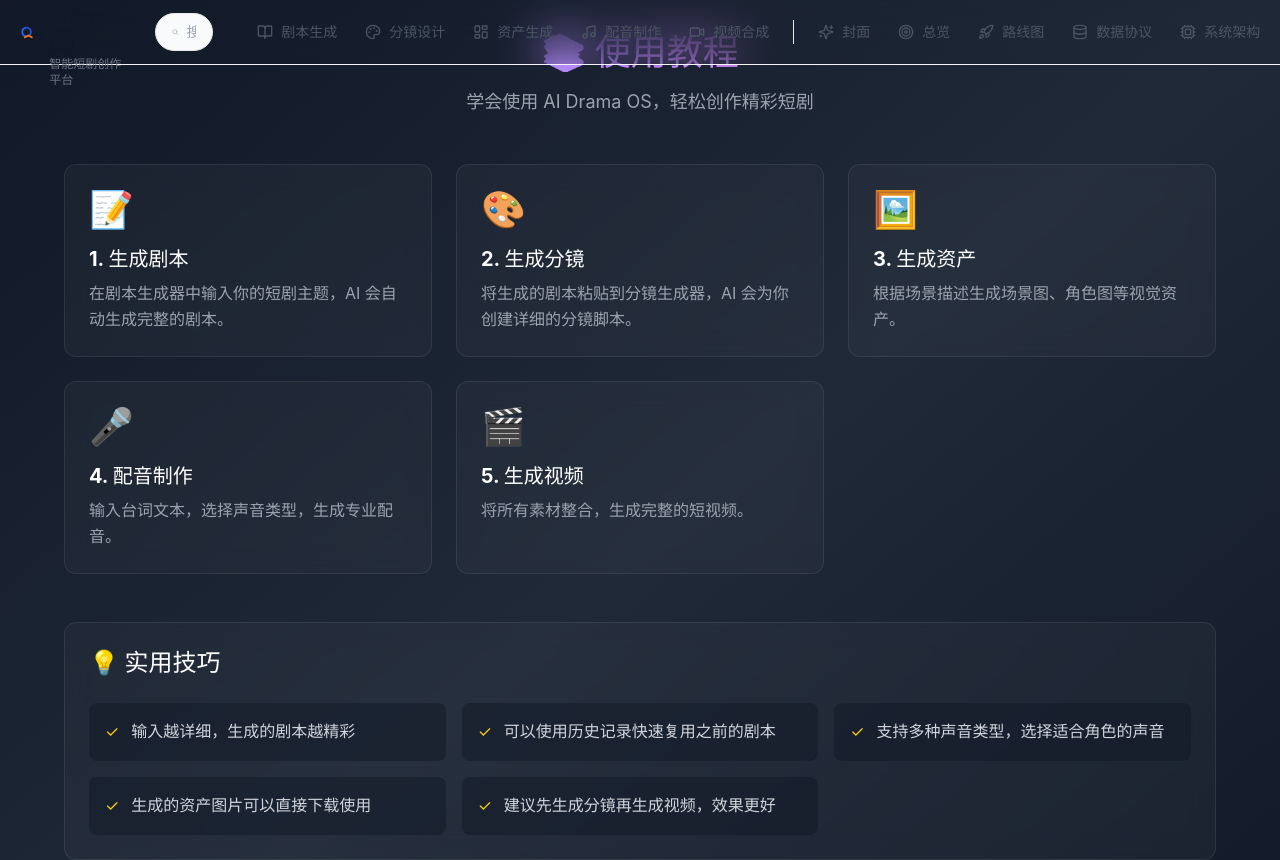
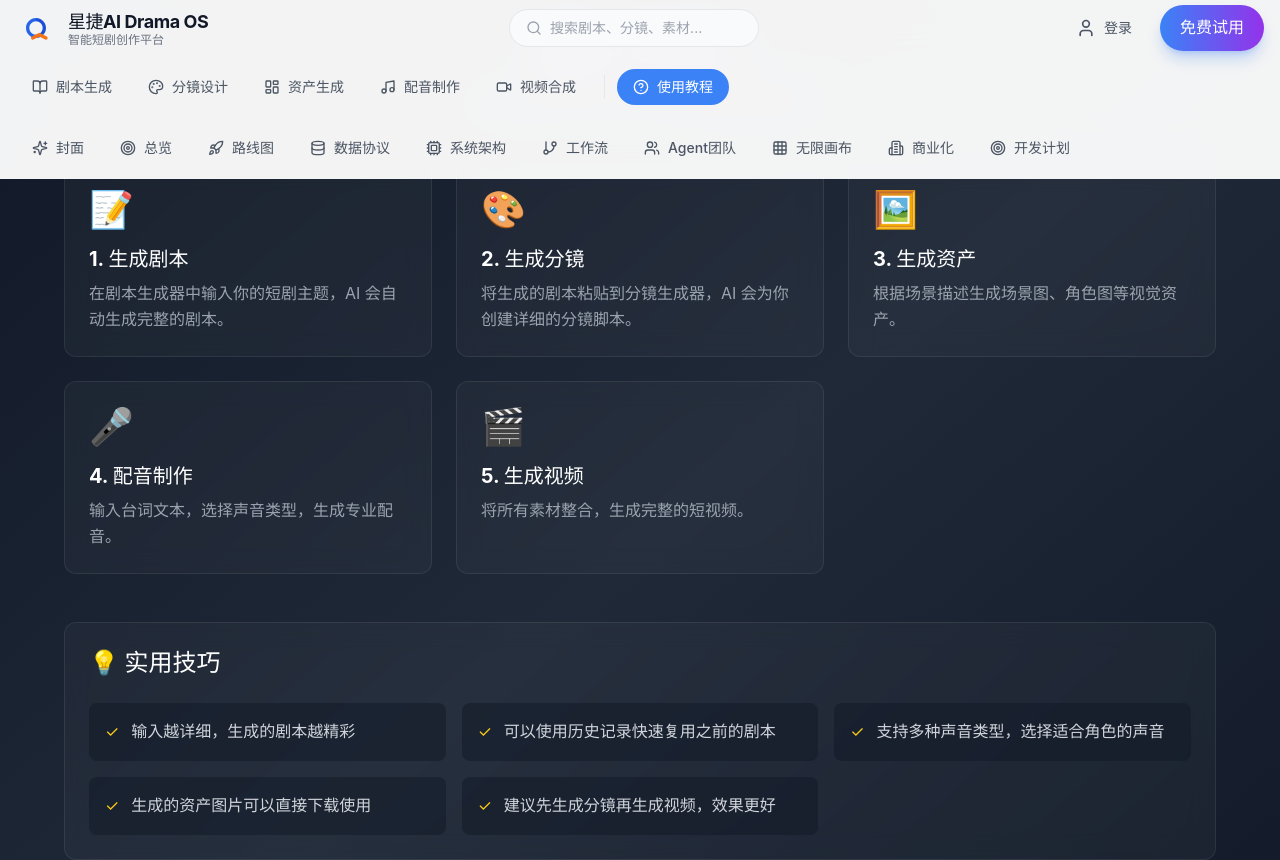
Before and after one commit to nhanhxxm2can9351-glitch/ai-drama-os, a React (Vite) app: page /tutorial in a window 1280 px wide. Shown: the top 860 px of the page. Built offline with nearby package versions, Linux system fonts and the light colour scheme.

Commit message:
Redesign navbar with multi-row layout

```diff
--- a/src/components/layout/Navbar.tsx
+++ b/src/components/layout/Navbar.tsx
@@ -1,5 +1,5 @@
 import { Link, useLocation } from 'react-router-dom';
-import { Menu, X, ChevronLeft, ChevronRight, BookOpen, Palette, Music, Video, HelpCircle, LayoutDashboard, Search, User, Sparkles, Target, Database, Cpu, GitBranch, Users, Grid3X3, Building2, Rocket } from 'lucide-react';
+import { Menu, X, BookOpen, Palette, Music, Video, HelpCircle, LayoutDashboard, Search, User, Sparkles, Target, Database, Cpu, GitBranch, Users, Grid3X3, Building2, Rocket } from 'lucide-react';
 import { useState } from 'react';
 
 const mainNavItems = [
@@ -30,13 +30,12 @@
 export default function Navbar() {
   const [isOpen, setIsOpen] = useState(false);
   const [searchFocused, setSearchFocused] = useState(false);
-  const [collapsed, setCollapsed] = useState(false);
   const location = useLocation();
 
   return (
-    <nav className="fixed top-0 left-0 right-0 z-50 bg-white/8 backdrop-blur-xl border-b border-gray-100 transition-all duration-300">
+    <nav className="fixed top-0 left-0 right-0 z-50 bg-white/95 backdrop-blur-xl border-b border-gray-100">
       <div className="container mx-auto px-4">
-        <div className="flex items-center justify-between h-16">
+        <div className="flex items-center justify-between h-14">
           <Link to="/" className="flex items-center gap-3">
             <div className="relative w-10 h-10">
               <svg viewBox="0 0 48 48" className="w-full h-full">
@@ -57,13 +56,13 @@
                 />
               </svg>
             </div>
-            <div className={`flex flex-col transition-all duration-300 ${collapsed ? 'opacity-0 w-0 overflow-hidden' : 'opacity-100'}`}>
+            <div className="flex flex-col">
               <span className="font-bold text-lg text-gray-900 tracking-tight">星捷AI Drama OS</span>
               <span className="text-xs text-gray-500 -mt-1">智能短剧创作平台</span>
             </div>
           </Link>
 
-          <div className={`hidden xl:flex items-center flex-1 max-w-xl mx-8 transition-all duration-300 ${collapsed ? 'opacity-0 w-0 overflow-hidden' : 'opacity-100'}`}>
+          <div className="hidden md:flex items-center gap-2">
             <div className={`flex items-center gap-2 px-4 py-2 rounded-full border transition-all ${
               searchFocused ? 'border-blue-500 shadow-lg shadow-blue-500/20' : 'border-gray-200 bg-gray-50'
             }`}>
@@ -71,14 +70,34 @@
               <input
                 type="text"
                 placeholder="搜索剧本、分镜、素材..."
-                className="bg-transparent outline-none text-sm text-gray-700 placeholder-gray-400 w-full"
+                className="bg-transparent outline-none text-sm text-gray-700 placeholder-gray-400 w-48"
                 onFocus={() => setSearchFocused(true)}
                 onBlur={() => setSearchFocused(false)}
               />
             </div>
           </div>
 
-          <div className={`hidden lg:flex items-center gap-1 transition-all duration-300 ${collapsed ? 'opacity-0 w-0 overflow-hidden' : 'opacity-100'}`}>
+          <div className="flex items-center gap-3">
+            <button className="flex items-center gap-2 px-4 py-2 rounded-full text-gray-600 hover:text-gray-900 hover:bg-gray-100 transition-all">
+              <User className="w-5 h-5" />
+              <span className="text-sm font-medium hidden sm:inline">登录</span>
+            </button>
+            <button className="px-5 py-2.5 bg-gradient-to-r from-blue-500 to-purple-600 text-white rounded-full font-medium hover:from-blue-600 hover:to-purple-700 transition-all transform hover:scale-105 shadow-lg shadow-blue-500/30">
+              <span className="hidden sm:inline">免费试用</span>
+              <span className="sm:hidden">试用</span>
+            </button>
+
+            <button
+              className="lg:hidden p-2 text-gray-600 hover:text-gray-900"
+              onClick={() => setIsOpen(!isOpen)}
+            >
+              {isOpen ? <X className="w-6 h-6" /> : <Menu className="w-6 h-6" />}
+            </button>
+          </div>
+        </div>
+
+        <div className="hidden lg:block border-t border-gray-100">
+          <div className="flex items-center gap-1 py-3 overflow-x-auto scrollbar-hide">
             {mainNavItems.map((item) => {
               const Icon = item.icon;
               const isActive = location.pathname === item.path;
@@ -86,30 +105,9 @@
                 <Link
                   key={item.path}
                   to={item.path}
-                  className={`flex items-center gap-2 px-3 py-2 rounded-full text-sm font-medium transition-all whitespace-nowrap ${
+                  className={`flex items-center gap-2 px-4 py-2 rounded-full text-sm font-medium transition-all whitespace-nowrap ${
                     isActive
                       ? 'bg-gradient-to-r from-blue-500 to-purple-500 text-white shadow-lg shadow-blue-500/30'
-                      : 'text-gray-600 hover:text-gray-900 hover:bg-gray-100'
-                  }`}
-                >
-                  <Icon className="w-4 h-4" />
-                  {item.label}
-                </Link>
-              );
-            })}
-
-            <div className="w-px h-6 bg-gray-200 mx-2 flex-shrink-0" />
-
-            {designNavItems.map((item) => {
-              const Icon = item.icon;
-              const isActive = location.pathname === item.path;
-              return (
-                <Link
-                  key={item.path}
-                  to={item.path}
-                  className={`flex items-center gap-2 px-3 py-2 rounded-full text-sm font-medium transition-all whitespace-nowrap ${
-                    isActive
-                      ? 'bg-gradient-to-r from-green-500 to-teal-500 text-white shadow-lg shadow-green-500/30'
                       : 'text-gray-600 hover:text-gray-900 hover:bg-gray-100'
                   }`}
                 >
@@ -127,7 +125,7 @@
                 <Link
                   key={item.path}
                   to={item.path}
-                  className={`flex items-center gap-2 px-3 py-2 rounded-full text-sm font-medium transition-all whitespace-nowrap ${
+                  className={`flex items-center gap-2 px-4 py-2 rounded-full text-sm font-medium transition-all whitespace-nowrap ${
                     location.pathname === item.path
                       ? 'bg-blue-500 text-white'
                       : 'text-gray-600 hover:text-gray-900 hover:bg-gray-100'
@@ -139,32 +137,28 @@
               );
             })}
           </div>
+        </div>
 
-          <div className={`hidden lg:flex items-center gap-3 transition-all duration-300 ${collapsed ? 'opacity-0 w-0 overflow-hidden' : 'opacity-100'}`}>
-            <button className="flex items-center gap-2 px-4 py-2 rounded-full text-gray-600 hover:text-gray-900 hover:bg-gray-100 transition-all">
-              <User className="w-5 h-5" />
-              <span className="text-sm font-medium">登录</span>
-            </button>
-            <button className="px-5 py-2.5 bg-gradient-to-r from-blue-500 to-purple-600 text-white rounded-full font-medium hover:from-blue-600 hover:to-purple-700 transition-all transform hover:scale-105 shadow-lg shadow-blue-500/30">
-              免费试用
-            </button>
-          </div>
-
-          <div className="flex items-center gap-2">
-            <button
-              className="hidden lg:flex p-2 text-gray-600 hover:text-gray-900 hover:bg-gray-100 rounded-full transition-all"
-              onClick={() => setCollapsed(!collapsed)}
-              title={collapsed ? '展开导航栏' : '收缩导航栏'}
-            >
-              {collapsed ? <ChevronRight className="w-5 h-5" /> : <ChevronLeft className="w-5 h-5" />}
-            </button>
-
-            <button
-              className="lg:hidden p-2 text-gray-600 hover:text-gray-900"
-              onClick={() => setIsOpen(!isOpen)}
-            >
-              {isOpen ? <X className="w-6 h-6" /> : <Menu className="w-6 h-6" />}
-            </button>
+        <div className="hidden xl:block border-t border-gray-100">
+          <div className="flex items-center gap-1 py-3 overflow-x-auto scrollbar-hide">
+            {designNavItems.map((item) => {
+              const Icon = item.icon;
+              const isActive = location.pathname === item.path;
+              return (
+                <Link
+                  key={item.path}
+                  to={item.path}
+                  className={`flex items-center gap-2 px-4 py-2 rounded-full text-sm font-medium transition-all whitespace-nowrap ${
+                    isActive
+                      ? 'bg-gradient-to-r from-green-500 to-teal-500 text-white shadow-lg shadow-green-500/30'
+                      : 'text-gray-600 hover:text-gray-900 hover:bg-gray-100'
+                  }`}
+                >
+                  <Icon className="w-4 h-4" />
+                  {item.label}
+                </Link>
+              );
+            })}
           </div>
         </div>
 
@@ -249,15 +243,6 @@
                   );
                 })}
               </div>
-
-              <div className="flex gap-2 mt-2 px-4">
-                <button className="flex-1 px-4 py-3 text-gray-600 bg-gray-100 rounded-xl font-medium hover:bg-gray-200 transition-all">
-                  登录
-                </button>
-                <button className="flex-1 px-4 py-3 bg-gradient-to-r from-blue-500 to-purple-600 text-white rounded-xl font-medium hover:from-blue-600 hover:to-purple-700 transition-all">
-                  免费试用
-                </button>
-              </div>
             </div>
           </div>
         )}
```
